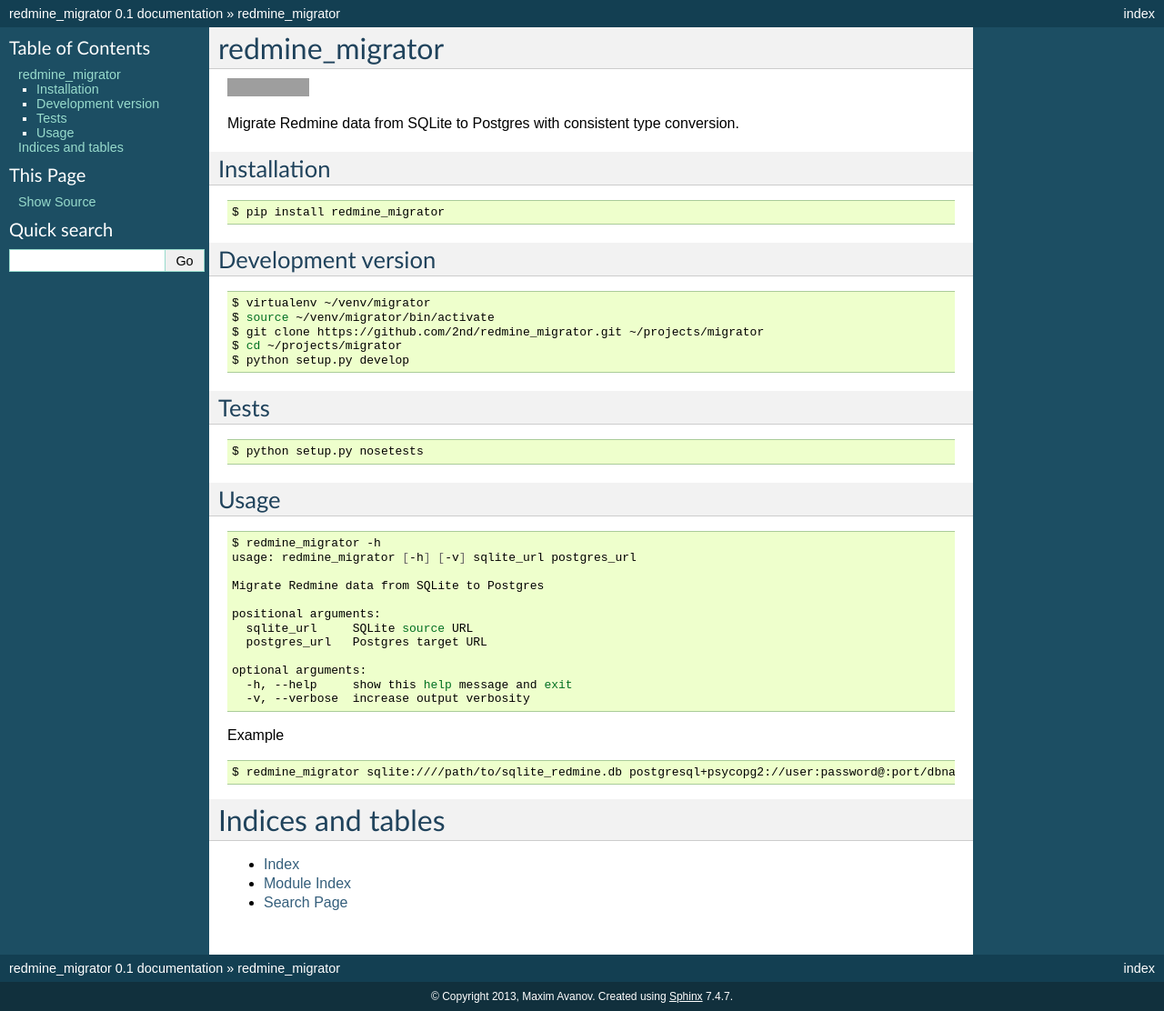
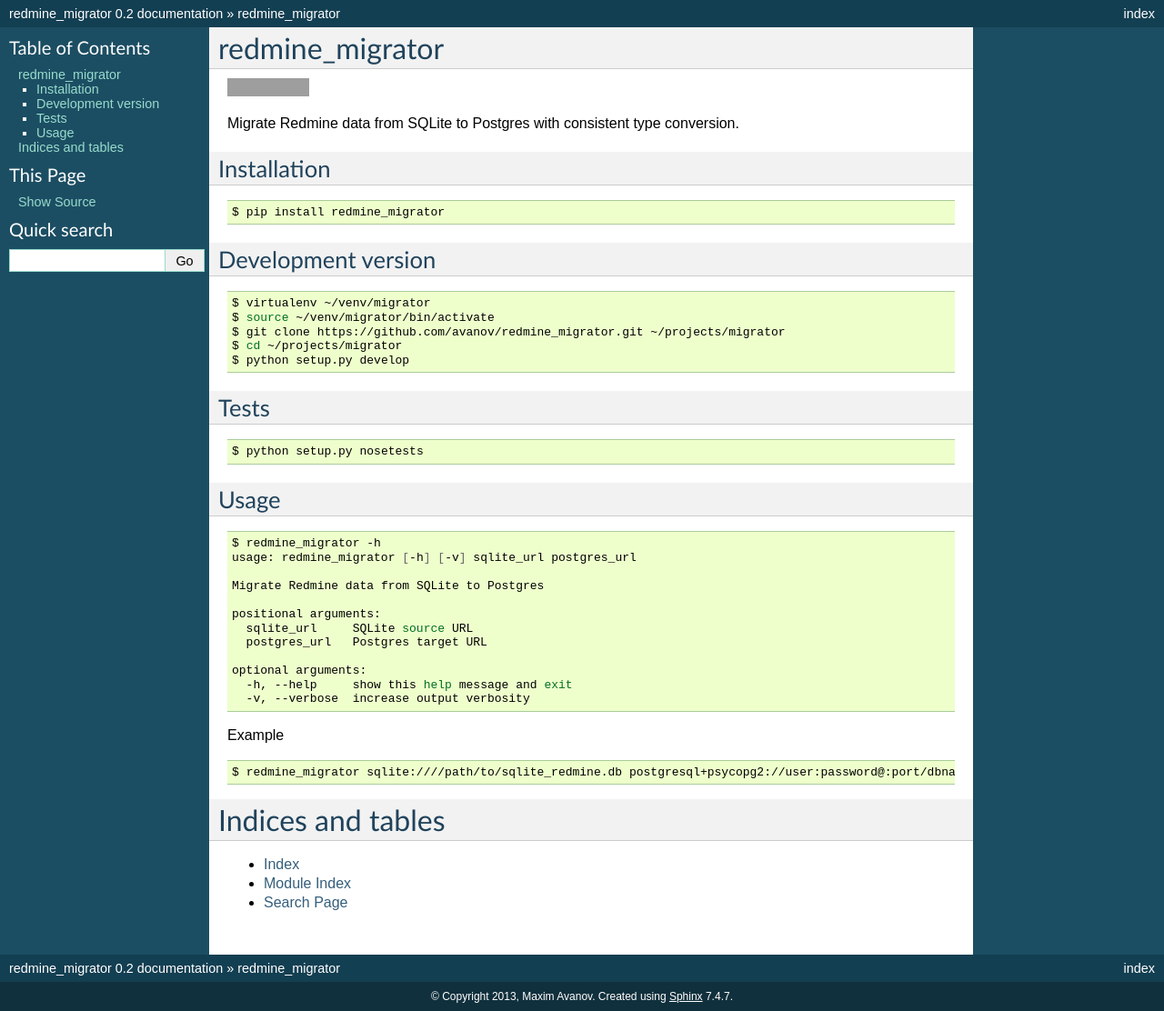
Before and after one commit to avanov/redmine_migrator, a Sphinx documentation site: the page built from docs/index.txt, in a window 1280 px wide. Shown: the whole page at 91% size. Built offline with Sphinx 7.4.7, drawn with Linux system fonts in a browser that asks for light colours; grey boxes are pictures that could not be loaded.

Commit message:
Update links to github

```diff
--- a/README.rst
+++ b/README.rst
@@ -1,7 +1,7 @@
 redmine_migrator
 ================
 
-.. image:: https://travis-ci.org/2nd/redmine_migrator.png
+.. image:: https://travis-ci.org/avanov/redmine_migrator.png
 
 Migrate Redmine data from SQLite to Postgres with consistent type conversion.
 
@@ -21,7 +21,7 @@
 
     $ virtualenv ~/venv/migrator
     $ source ~/venv/migrator/bin/activate
-    $ git clone https://github.com/2nd/redmine_migrator.git ~/projects/migrator
+    $ git clone https://github.com/avanov/redmine_migrator.git ~/projects/migrator
     $ cd ~/projects/migrator
     $ python setup.py develop
 
--- a/docs/conf.py
+++ b/docs/conf.py
@@ -49,9 +49,9 @@
 # built documents.
 #
 # The short X.Y version.
-version = '0.1'
+version = '0.2'
 # The full version, including alpha/beta/rc tags.
-release = '0.1'
+release = '0.2'
 
 # The language for content autogenerated by Sphinx. Refer to documentation
 # for a list of supported languages.
--- a/setup.py
+++ b/setup.py
@@ -8,7 +8,7 @@
 
 setup(
     name='redmine_migrator',
-    version='0.1',
+    version='0.3',
     packages=find_packages(exclude=['tests']),
     install_requires=[
         'psycopg2',
@@ -36,7 +36,7 @@
     long_description=readme,
     license="MIT",
     url="https://redmine-migrator.readthedocs.org/en/latest/",
-    download_url="https://github.com/2nd/redmine_migrator",
+    download_url="https://github.com/avanov/redmine_migrator",
     keywords="cli utils redmine migrate sqlite postgres",
     # See the full list on http://pypi.python.org/pypi?%3Aaction=list_classifiers
     classifiers=[
```
